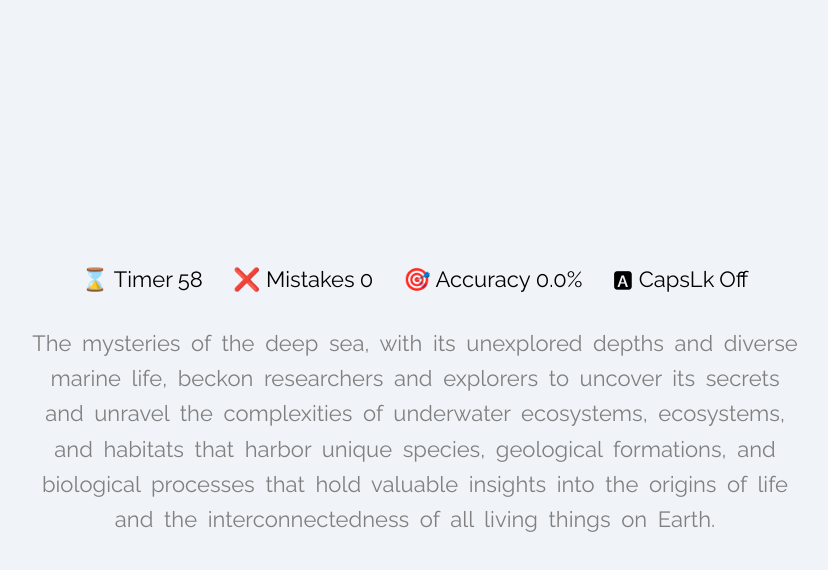
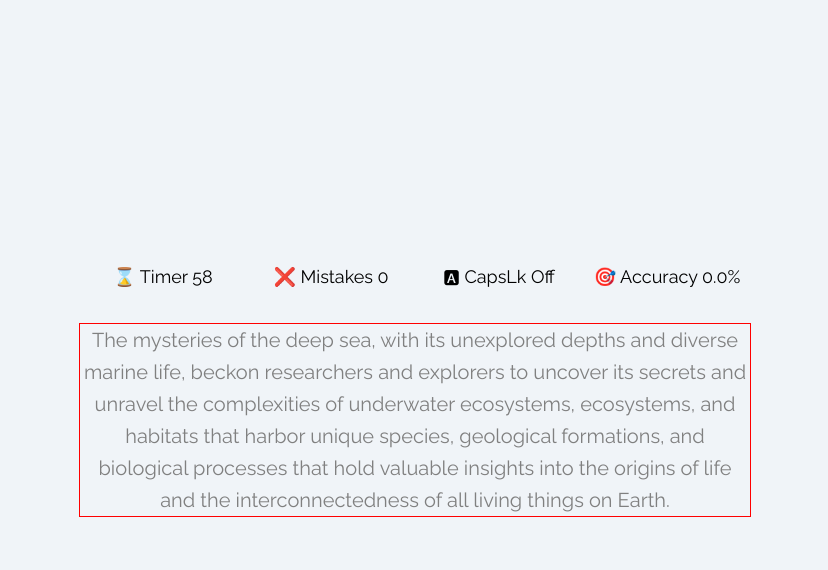
Before and after one commit to khadijaamjad/typeSprint, a React (Vite) app in the folder type-sprint/: page / in a window 1280 px wide. Both pictures are taken after a click on the button "Let's start". Shown: the top 570 px of the page, without its empty margins (225-1053 px from the left). Built offline with nearby package versions, Linux system fonts and the light colour scheme.

Commit message:
fixes in game screen for mobile view. theme setup.

```diff
--- a/type-sprint/src/components/FinalScore/FinalScore.tsx
+++ b/type-sprint/src/components/FinalScore/FinalScore.tsx
@@ -19,11 +19,11 @@ export default function FinalScore({
 }: FinalScoreProps) {
   return (
     <div className={styles.container}>
-      <div className="py-20 sm:py-30">
+      <div className="my-20">
         <div className="mx-auto max-w-7xl px-6 lg:px-8">
           <div className="mx-auto max-w-2xl lg:max-w-none">
             <div className="text-center space-y-4">
-              <h2 className="text-3xl font-bold tracking-tight text-white sm:text-4xl">
+              <h2 className="md:text-3xl font-bold tracking-tight text-white sm:text-xl">
                 {getRemarks(scoreEarned)}
               </h2>
 
@@ -32,7 +32,7 @@ export default function FinalScore({
               </h3>
             </div>
 
-            <dl className="mt-16 grid grid-cols-1 gap-0.5 overflow-hidden rounded-2xl text-center sm:grid-cols-2 lg:grid-cols-5">
+            <dl className="mt-16 grid grid divide-x divide-y divide-gray-700 overflow-hidden rounded-2xl border text-center text-gray-600 border-gray-700 sm:grid-cols-1 lg:grid-cols-5  lg:divide-y-0 xl:grid-cols-5">
               <ScoreDetail
                 description="characters typed"
                 value={charactersTyped}
--- a/type-sprint/src/components/FinalScore/styles.module.css
+++ b/type-sprint/src/components/FinalScore/styles.module.css
@@ -4,23 +4,9 @@
   flex-direction: column;
   padding: 20px;
   border-radius: 8px;
-  background-color: #22223B;
+  background-color: #22223b;
   box-shadow: 0 4px 6px rgba(0, 0, 0, 0.1);
 }
-
-.container p {
-  width: 100%;
-  padding: 15px;
-  margin: 0;
-  border: 1px solid #e1e6eb;
-  border-radius: 5px;
-  color: #333;
-}
-
-.container p span {
-  font-weight: bold;
-}
-
 
 @media (prefers-color-scheme: dark) {
   .container {
@@ -28,11 +14,4 @@
     color: #e0e0e0;
     box-shadow: 0 4px 6px rgba(0, 0, 0, 0.1);
   }
-
-  .container p {
-    border: none;
-    background-color: #333333;
-    color: #e0e0e0;
-    box-shadow: 0 2px 4px rgba(255, 255, 255, 0.05);
-  }
 }
--- a/type-sprint/src/components/GameScreen/GameScreen.tsx
+++ b/type-sprint/src/components/GameScreen/GameScreen.tsx
@@ -64,10 +64,11 @@ export default function GameScreen({
   };
 
   return (
+    <div className="max-w-screen-xl mx-auto p-5 sm:p-8 md:p-12 relative">
+      <div className="max-w-2xl mx-auto">
+        <dl className="grid overflow-hidden text-lg border-none text-center sm:grid-cols-1 lg:grid-cols-4  lg:divide-y-0 xl:grid-cols-4 xl:divide-y-0">
           <div>
-      <div className={styles.details}>
-        <div>
-          ⌛ Timer <span>{timer} </span>
+            ⌛ Timer <span>{timer}</span>
           </div>
 
           <div>
@@ -75,15 +76,18 @@ export default function GameScreen({
           </div>
 
           <div>
-          🎯 Accuracy <span>{scoreEarned.toFixed(1) + "%"}</span>
+            🅰 CapsLk <span>{capsLock ? "On" : "Off"}</span>
           </div>
 
           <div>
-          🅰 CapsLk <span>{capsLock ? "On" : "Off"}</span>
+            🎯 Accuracy <span>{scoreEarned.toFixed(1) + "%"}</span>
           </div>
+        </dl>
+
+        <div className="mt-3 rounded-b lg:rounded-b-none lg:rounded-r flex flex-col justify-between leading-normal">
+          <div className={`${styles.text} text-base leading-8 my-5 text-xl`}>
+            {renderText()}
           </div>
-
-      <div className={styles.text}>{renderText()}</div>
 
           <input
             type="text"
@@ -95,5 +99,7 @@ export default function GameScreen({
             readOnly={isCompleted}
           />
         </div>
+      </div>
+    </div>
   );
 }
--- a/type-sprint/src/components/GameScreen/styles.module.css
+++ b/type-sprint/src/components/GameScreen/styles.module.css
@@ -1,30 +1,7 @@
-.details {
-  display: flex;
+.text {
   align-items: center;
-  justify-content: center;
-  gap: 30px;
-  margin-bottom: 30px;
-}
-
-.details div {
-  gap: 5px;
-  display: flex;
-  align-items: center;
-  font-size: 22px;
-}
-
-.text {
-  width: 60vw;
+  border: red solid 1px;
   text-align: center;
-}
-
-.correctChar,
-.incorrectChar,
-.untypedChar,
-.spaceChar {
-  line-height: 1.6;
-  word-spacing: 5px;
-  font-size: calc(22   / 16 * 1rem);
 }
 
 .correctChar {
--- a/type-sprint/src/components/GradientButton/GradientButton.tsx
+++ b/type-sprint/src/components/GradientButton/GradientButton.tsx
@@ -8,9 +8,9 @@ type GradientButtonProps = {
 export default function GradientButton({ text, func }: GradientButtonProps) {
   return (
     <div className="flex justify-center items-center">
-      <div className="flex max-w-sm rounded-xl bg-gradient-to-tr from-[#4A4E69] via-[#FF44EC] to-[#FF675E] p-0.5 shadow-lg items-center justify-center">
+      <div className="flex max-w-sm rounded-xl bg-gradient-to-tr from-blue-gray via-rich-lavender to-pastel-red p-0.5 shadow-lg items-center justify-center">
         <button
-          className="flex-1 font-bold text-xl bg-[#F2E9E4] px-6 py-3 rounded-xl"
+          className="flex-1 font-bold text-xl bg-alabaster px-6 py-3 rounded-xl"
           onClick={func}
         >
           {text}
--- a/type-sprint/src/components/HowToPlay/HowToPlay.tsx
+++ b/type-sprint/src/components/HowToPlay/HowToPlay.tsx
@@ -13,7 +13,7 @@ export default function HowToPlay({ startGame }: HowToPlayProps) {
           <svg
             xmlns="http://www.w3.org/2000/svg"
             viewBox="0 0 24 24"
-            fill="currentColor"
+            fill="white"
             className="w-6 h-6 text-gray-100"
           >
             <path
@@ -28,7 +28,7 @@ export default function HowToPlay({ startGame }: HowToPlayProps) {
           </h2>
         </div>
 
-        <div className="mt-8 grid divide-x divide-y  divide-gray-700 overflow-hidden rounded-3xl border text-gray-600 border-gray-700 sm:grid-cols-1 lg:grid-cols-3  lg:divide-y-0 xl:grid-cols-3">
+        <div className="mt-8 grid divide-x divide-y  divide-gray-700 overflow-hidden rounded-2xl border text-gray-600 border-gray-700 sm:grid-cols-1 lg:grid-cols-3  lg:divide-y-0 xl:grid-cols-3">
           <Step
             description="Type the text within 60 seconds"
             header="60 seconds"
--- a/type-sprint/src/components/ScoreDetail/ScoreDetail.tsx
+++ b/type-sprint/src/components/ScoreDetail/ScoreDetail.tsx
@@ -9,7 +9,7 @@ export default function ScoreDetail({ description, value }: ScoreDetailProps) {
       <dt className="text-sm font-semibold leading-6 text-gray-300">
         {description}
       </dt>
-      <dd className="order-first text-3xl font-semibold tracking-tight text-white">
+      <dd className="order-first md:text-3xl sm:text-xl font-semibold tracking-tight text-white">
         {value}
       </dd>
     </div>
--- a/type-sprint/src/components/StartPrompt/StartPrompt.tsx
+++ b/type-sprint/src/components/StartPrompt/StartPrompt.tsx
@@ -34,7 +34,7 @@ export default function StartPrompt() {
 
   return (
     <div
-      className={`${styles.container} bg-gradient-to-tr from-[#C9ADA7] via-[#9A8C98] to-[#4A4E69]`}
+      className={`${styles.container} bg-gradient-to-tr from-silver-pink via-spanish-gray to-blue-gray`}
     >
       <h1 className="text-4xl font-bold" id="typewriter">
         {words[wordIndex].substring(0, charIndex)}
--- a/type-sprint/src/index.css
+++ b/type-sprint/src/index.css
@@ -5,7 +5,7 @@
 }
 
 body {
-  height: 100vh;
+  /* height: 100vh; */
   display: flex;
   justify-content: center;
   align-items: center;
@@ -35,33 +35,3 @@ body {
 @tailwind base;
 @tailwind components;
 @tailwind utilities;
-
-@layer base {
-  :root {
-    --color-text-base: 255, 255, 255;
-    --color-text-muted: 199, 210, 254;
-    --color-text-inverted: 79, 70, 229;
-    --color-fill: 67, 56, 202;
-    --color-button-accent: 255, 255, 255;
-    --color-button-accent-hover: 238, 242, 255;
-    --color-button-muted: 99, 102, 241;
-  }
-  .theme-swiss {
-    --color-text-base: 255, 255, 255;
-    --color-text-muted: 254, 202, 202;
-    --color-text-inverted: 220, 38, 38;
-    --color-fill: 185, 28, 28;
-    --color-button-accent: 255, 255, 255;
-    --color-button-accent-hover: 254, 242, 242;
-    --color-button-muted: 239, 68, 68;
-  }
-  .theme-neon {
-    --color-text-base: 17, 24, 2;
-    --color-text-muted: 47, 67, 6;
-    --color-text-inverted: 235, 250, 204;
-    --color-fill: 179, 255, 23;
-    --color-button-accent: 36, 52, 3;
-    --color-button-accent-hover: 55, 79, 5;
-    --color-button-muted: 212, 255, 122;
-  }
-}
--- a/type-sprint/tailwind.config.js
+++ b/type-sprint/tailwind.config.js
@@ -3,6 +3,39 @@ export default {
   content: ["./index.html", "./src/**/*.{js,ts,jsx,tsx}"],
   darkMode: "class",
   theme: {
+    screens: {
+      sm: "400px",
+      md: "768px",
+      lg: "976px",
+      xl: "1440px"
+    },
+    colors: {
+      transparent: "transparent",
+      current: "currentColor",
+      white: "#fafafa",
+      gray: {
+        50: "#f9fafb",
+        100: "#f3f4f6",
+        200: "#e5e7eb",
+        300: "#d1d5db",
+        400: "#9ca3af",
+        500: "#6b7280",
+        600: "#4b5563",
+        700: "#374151",
+        800: "#1f2937",
+        900: "#111827"
+      },
+      blue: "#22223B",
+      "blue-gray": "#4A4E69",
+      "spanish-gray": "#9A8C98",
+      "silver-pink": "#C9ADA7",
+      "alabaster": "#F2E9E4",
+      "pastel-red": "#FF675E",
+      "rich-lavender": "#FFA2F6"
+    },
+    fontFamily: {
+      sans: ["Raleway", "sans-serif"]
+    },
     extend: {}
   },
   plugins: []
```
Lines whose indentation alone changed are shown as unchanged.
